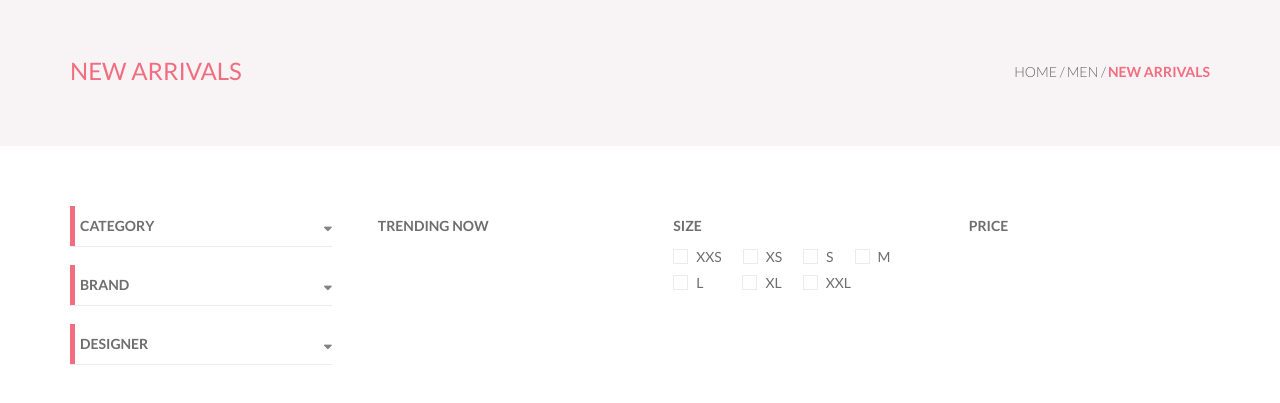
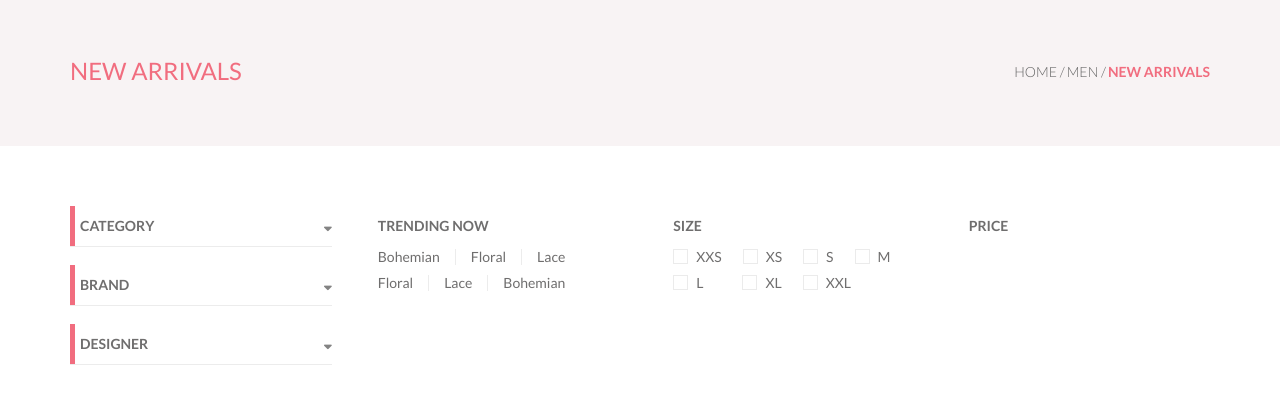
Before and after one commit to ovsaltuk/study-project, a plain HTML site: page html/product.html in a window 1280 px wide. Shown: the part 159-562 px from the top of the page. Drawn offline with Linux system fonts and the light colour scheme.

Commit message:
product
make tranding mow filter

```diff
--- a/html/product.html
+++ b/html/product.html
@@ -736,6 +736,14 @@
                     <h3 class="filters__filter-name">
                         Trending now
                     </h3>
+                    <div class="filters__trending-now-container">
+                        <a href="#" class="filters__trending-mow-link">Bohemian</a>
+                        <a href="#" class="filters__trending-mow-link filters__trending-mow-link_with-border">Floral</a>
+                        <a href="#" class="filters__trending-mow-link">Lace</a>
+                        <a href="#" class="filters__trending-mow-link">Floral</a>
+                        <a href="#" class="filters__trending-mow-link filters__trending-mow-link_with-border">Lace</a>
+                        <a href="#" class="filters__trending-mow-link">Bohemian</a>
+                    </div>
                 </div>
                 <div class="filters__filter">
                     <h3 class="filters__filter-name">
--- a/sass/_filters.sass
+++ b/sass/_filters.sass
@@ -15,3 +15,36 @@
   font-size: 0.875rem
   font-weight: 700
   text-transform: uppercase
+
+.filters__trending-now-container
+  display: flex
+  flex-wrap: wrap
+
+.filters__trending-mow-link
+  text-decoration: none
+  color: #6f6e6e
+  font-size: 0.875rem
+  font-weight: 400
+  margin-top: 10px
+  display: block
+  padding-right: 15px
+  &:hover
+    color: $brand-color
+    transition: $link-hover-transition
+
+.filters__trending-mow-link_with-border
+  border-right: $site-border
+  border-left: $site-border
+  padding-left: 15px
+  margin-right: 15px
+
+.checkbox-container
+  display: flex
+  flex-wrap: wrap
+
+.checkbox_filter
+  margin-right: 21px
+  margin-top: 10px
+
+.checkbox_l
+  margin-right: 39px
--- a/sass/product__style.sass
+++ b/sass/product__style.sass
@@ -64,14 +64,3 @@
   width: 23%
 
 /*filters*/
-
-.checkbox-container
-  display: flex
-  flex-wrap: wrap
-
-.checkbox_filter
-  margin-right: 21px
-  margin-top: 10px
-
-.checkbox_l
-  margin-right: 39px
```
Also changed, not shown: sass/product__style.css, 1 other file.
